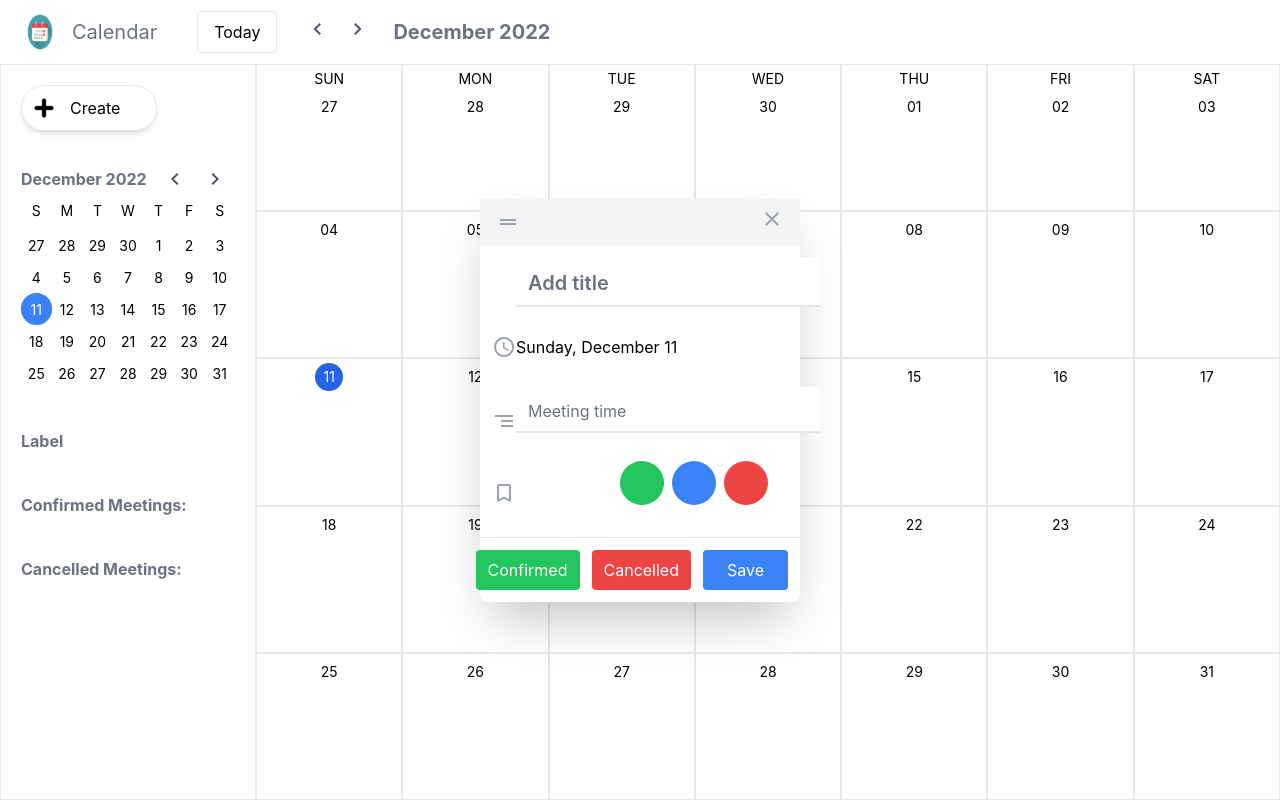
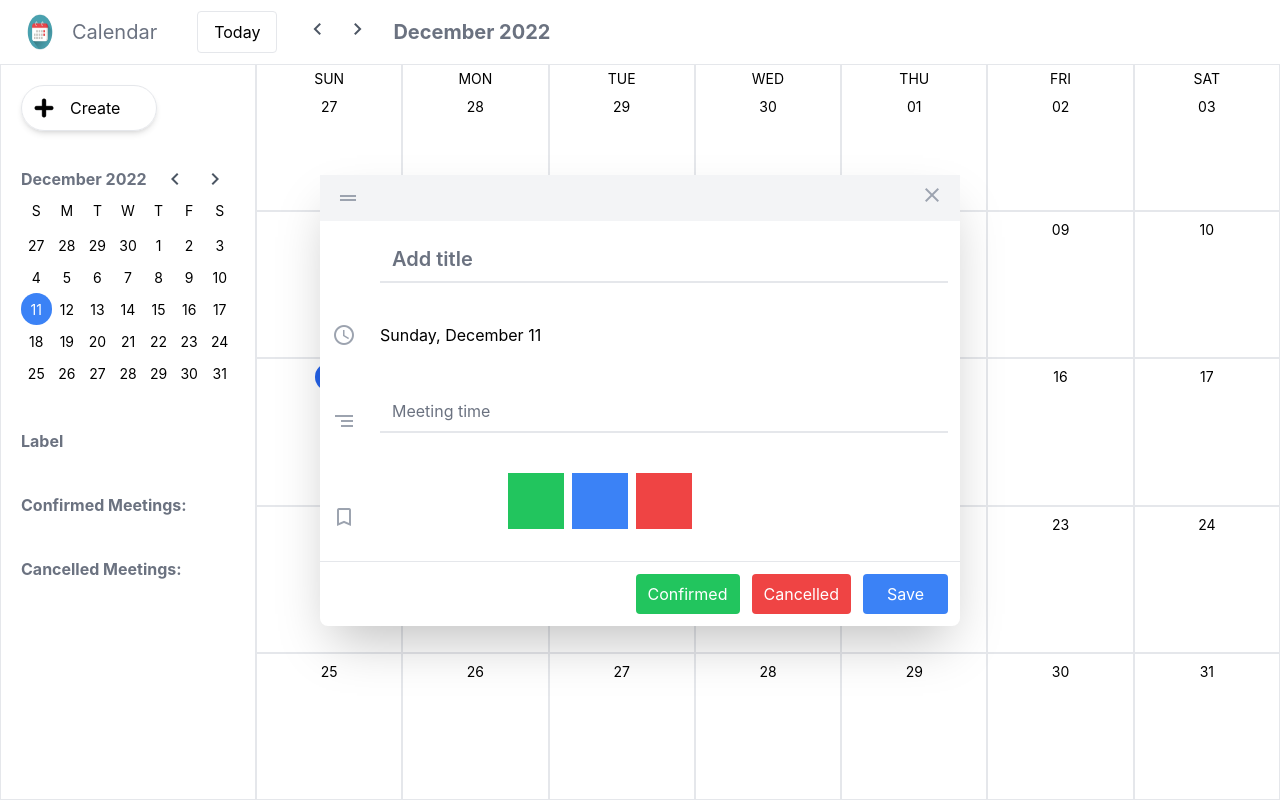
Before and after one commit to Nihilus888/Calendar-App, a React (Create React App) app: page / in a window 1280 px wide. Both pictures are taken after a click on the button "Create". Built offline with nearby package versions, Linux system fonts and the light colour scheme.

Commit message:
working on putting meeting names on label

```diff
--- a/src/components/EventModal.jsx
+++ b/src/components/EventModal.jsx
@@ -9,6 +9,9 @@ const labelsClasses = [
   "blue",
   "red",
   "purple",
+  "yellow",
+  "orange",
+  "zinc",
 ];
 
 const meetings = [
@@ -18,6 +21,9 @@ const meetings = [
   'DR 9-2-1',
   'DR 9-2-3',
   'DR 9-2-4',
+  'OCEANUS 6-1-4',
+  'PERSEUS',
+  'APOLLO',
 ]
 
 export default function EventModal() {
@@ -79,7 +85,7 @@ export default function EventModal() {
   }
   return (
     <div className="h-full w-full fixed left-0 top-0 flex justify-center items-center">
-      <form className="bg-white rounded-lg shadow-2xl w-1/4">
+      <form className="bg-white rounded-lg shadow-2xl w-1/2">
         <header className="bg-gray-100 px-4 py-2 flex justify-between items-center">
           <span className="material-icons-outlined text-gray-400">
             drag_handle
@@ -107,7 +113,7 @@ export default function EventModal() {
           </div>
         </header>
         <div className="p-3">
-          <div className="grid grid-cols-1/5 items-end gap-y-7">
+          <div className="grid grid-cols-1/5 items-end gap-y-10">
             <div></div>
             <input
               type="text"
@@ -142,7 +148,7 @@ export default function EventModal() {
                 <span
                   key={i}
                   onClick={() => setSelectedLabel(lblClass)}
-                  className={`bg-${lblClass}-500 w-11 h-11 rounded-full flex items-center justify-center cursor-pointer`}
+                  className={`bg-${lblClass}-500 w-14 h-14 flex items-center justify-center cursor-pointer`}
                 >
                   {selectedLabel === lblClass && (
                     <span className="text-white text-xs text-center">
--- a/src/components/Labels.jsx
+++ b/src/components/Labels.jsx
@@ -13,14 +13,31 @@ export default function Labels() {
     // updateTitle,
   } = useContext(GlobalContext);
 
-  const meetings = [
-    'MR 6-1-1',
-    'MR 6-1-2',
-    'MR 6-1-3',
-    'DR 9-2-1',
-    'DR 9-2-3',
-    'DR 9-2-4',
-  ]
+  // const labelsClasses = [
+  //   "indigo",
+  //   "gray",
+  //   "green",
+  //   "blue",
+  //   "red",
+  //   "purple",
+  //   "yellow",
+  //   "orange",
+  //   "zinc",
+  // ];
+
+  const meetings = {
+    "Indigo": 'MR 6-1-1',
+    "Gray": 'MR 6-1-2',
+    "Green": 'MR 6-1-3',
+    "Blue": 'DR 9-2-1',
+    "Red": 'DR 9-2-3',
+    "Purple": 'DR 9-2-4',
+    "Yellow": 'OCEANUS 6-1-4',
+    "Orange": 'PERSEUS',
+    "Zinc": 'APOLLO',
+  }
+
+  console.log(meetings.Indigo)
 
   return (
     <React.Fragment>
@@ -33,7 +50,7 @@ export default function Labels() {
             onChange={() => updateLabel({ label: lbl, checked: !checked })}
             className={`form-checkbox h-5 w-5 text-${lbl}-400 rounded focus:ring-0 cursor-pointer`}
           />
-          <span className="ml-2 text-gray-700 capitalize">{meetings[idx]}</span>
+          <span className="ml-2 text-gray-700 capitalize">{lbl}</span>
         </label>
       ))}
 
--- a/tailwind.config.js
+++ b/tailwind.config.js
@@ -6,6 +6,8 @@ const labelsClasses = [
   "red",
   "purple",
   "yellow",
+  "orange",
+  "zinc",
 ];
 
 module.exports = {
```
